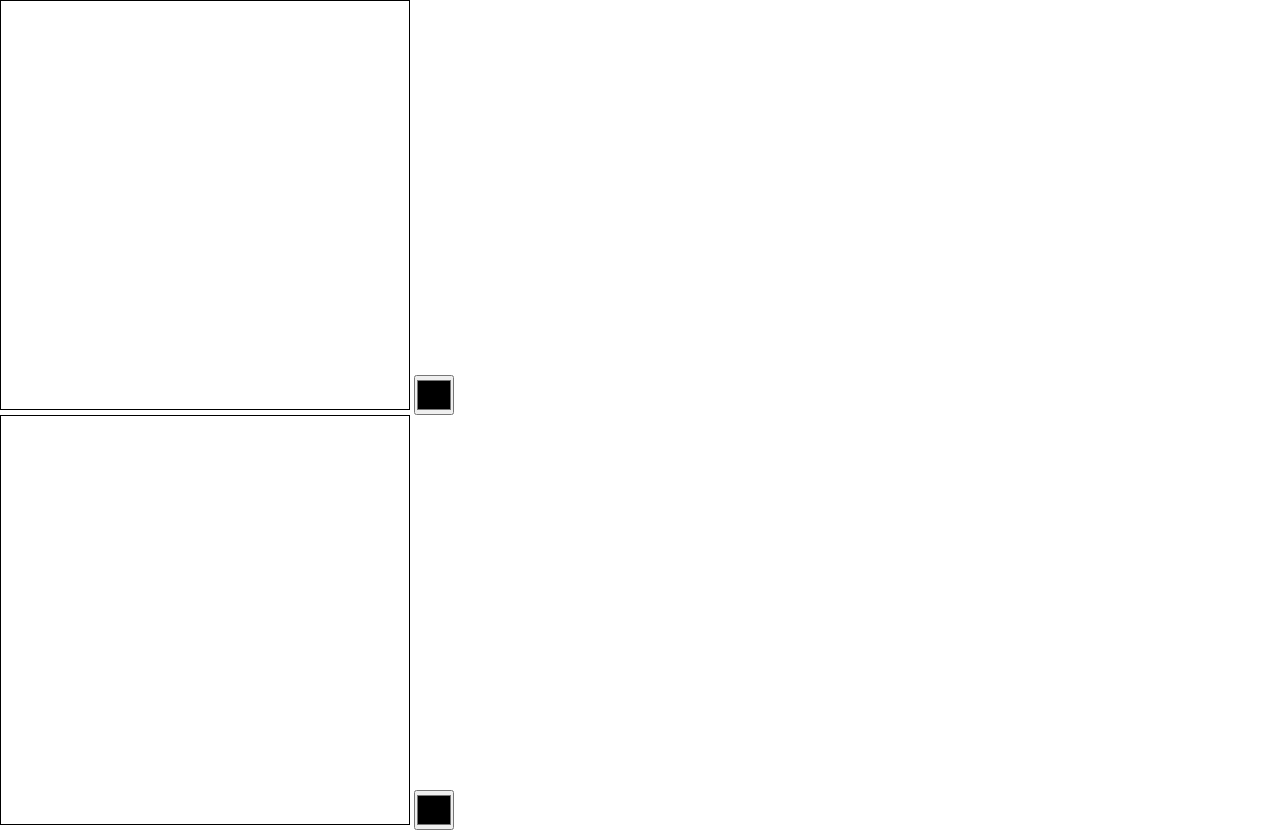
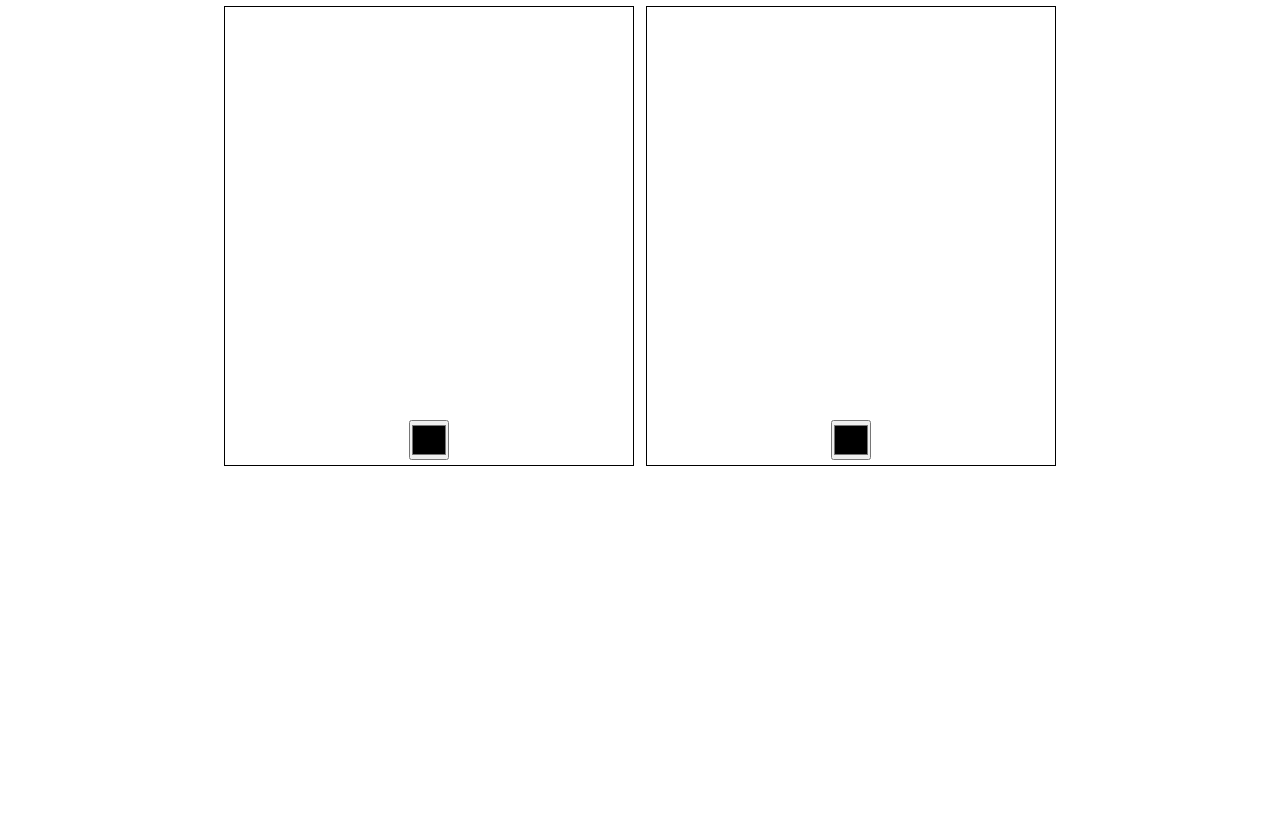
Before and after one commit to YuriShevchuk/canvas, a plain HTML site: page index.html in a window 1280 px wide. After the commit the page ends 800 px from the top, so only its background shows below. Drawn offline with Linux system fonts and the light colour scheme.

Commit message:
edit styles

```diff
--- a/css/style.css
+++ b/css/style.css
@@ -4,30 +4,30 @@
   box-sizing: border-box;
 }
 
-.card1 {
-  vertical-align: bottom;
+body, div {
+  display: flex;
+  justify-content: center;
+  align-items: center;
 }
 
-#cnv1 {
-  padding: 4px;
-  border: 1px solid black;
+div {
+  flex-direction: column;
 }
 
-#color {
+input {
+  margin: 5px;
+}
+
+.card1, .card2 {
+  margin: 6px;
+  border: 1px solid;
+}
+
+#cnv1, #cnv2 {
+  padding: 4px;
+}
+
+#color, #color2 {
   width: 40px;
   height: 40px;
 }
-
-.card2 {
-  vertical-align: bottom;
-}
-
-#cnv2 {
-  padding: 4px;
-  border: 1px solid black;
-}
-
-#color2 {
-  width: 40px;
-  height: 40px;
-}
```
